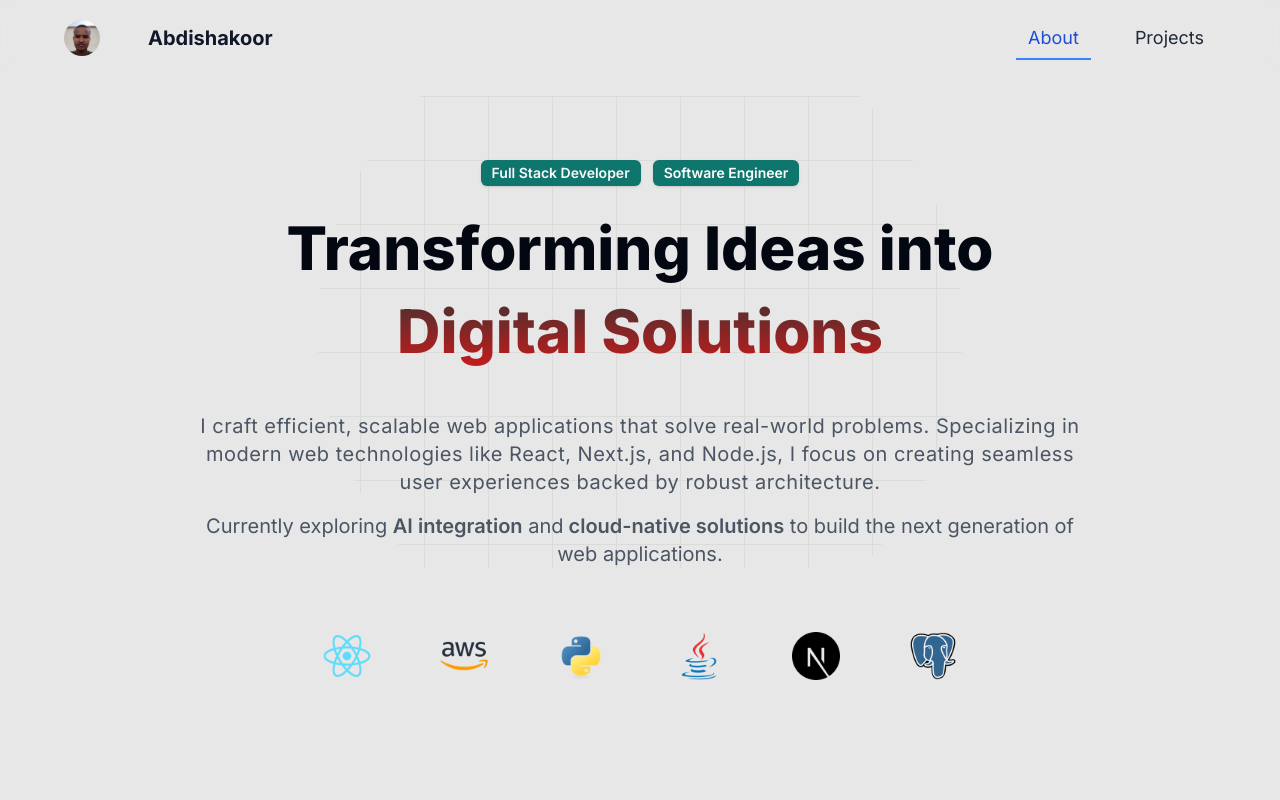
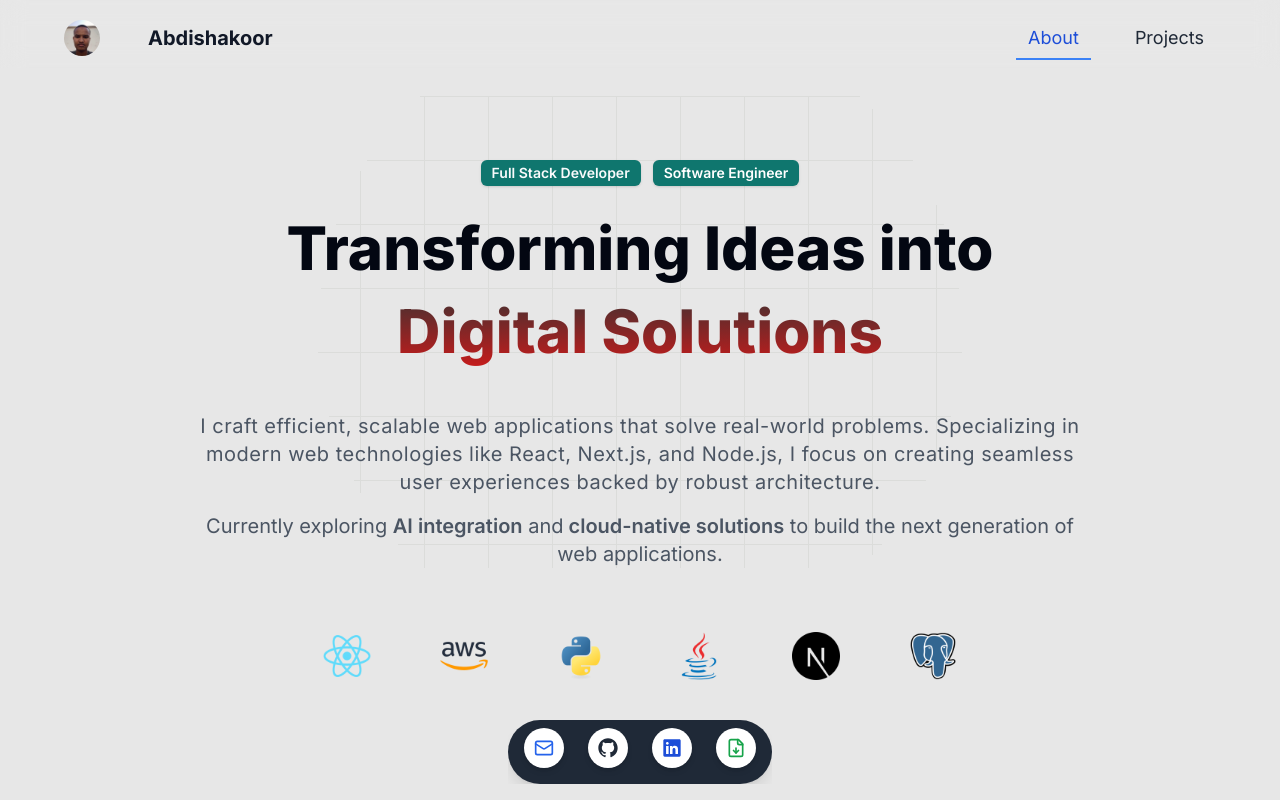
Before and after one commit to abdishakoorx/portfolio, a Next.js app: page / in a window 1280 px wide. Shown: the top 800 px of the page. Built offline with nearby package versions, Linux system fonts and the light colour scheme.

Commit message:
feat: add FooterTabs component and integrate it into the Dashboard

```diff
--- a/app/Dashboard.js
+++ b/app/Dashboard.js
@@ -5,6 +5,7 @@ import Footer from "./_components/Footer"
 import Header from "./_components/Header"
 import Projects from "./_components/Projects"
 import TechTools from "./_components/TechTools"
+import { FooterTabs } from './_components/FooterTabs'
 
 const fadeInUp = {
   initial: {
@@ -41,7 +42,7 @@ export default function Dashboard() {
       variants={staggerContainer}
     >
       <Header />
-      <div className="px-10 pt-24 space-y-20">
+      <div className="px-10 pt-24 mb-16 space-y-20">
         <motion.section
           id="about"
           variants={fadeInUp}
@@ -56,14 +57,8 @@ export default function Dashboard() {
         >
           <Projects />
         </motion.section>
-
-        <motion.section
-          id="contact"
-          variants={fadeInUp}
-        >
-          <Footer />
-        </motion.section>
       </div>
+      <FooterTabs />
     </motion.main>
   )
 }
--- /dev/null
+++ b/app/_components/FooterTabs.jsx
@@ -0,0 +1,52 @@
+import { Dock, DockIcon, DockItem, DockLabel } from '@/components/ui/dock';
+import { FileDown, Mail } from 'lucide-react';
+import { GitHubLogoIcon, LinkedInLogoIcon } from '@radix-ui/react-icons';
+
+const data = [
+    {
+        title: 'Email',
+        icon: <Mail className="w-full h-full text-blue-600" />,
+        href: 'mailto:abdishakoor145@gmail.com',
+    },
+    {
+        title: 'GitHub',
+        icon: <GitHubLogoIcon className="w-full h-full text-gray-800" />,
+        href: 'https://github.com/abdishakoorx',
+    },
+    {
+        title: 'LinkedIn',
+        icon: <LinkedInLogoIcon className="w-full h-full text-blue-700" />,
+        href: 'https://linkedin.com/in/abdishakoorx',
+    },
+    {
+        title: 'Download CV',
+        icon: <FileDown className="w-full h-full text-green-600" />,
+        href: '/ABDISHAKOOR_HASSAN_CV.pdf',
+        download: true,
+    },
+];
+
+
+export function FooterTabs() {
+    return (
+        <div className="fixed max-w-full -translate-x-1/2 bottom-4 left-1/2">
+            <Dock className="items-end gap-6 px-4 py-4 bg-gray-800 rounded-full shadow-lg backdrop-blur-sm">
+                {data.map((item, idx) => (
+                    <a
+                        key={idx}
+                        href={item.href}
+                        target={item.href.startsWith('mailto') ? undefined : '_blank'}
+                        rel={item.href.startsWith('mailto') ? undefined : 'noopener noreferrer'}
+                        className="transition-transform duration-200 hover:scale-105"
+                    >
+                        <DockItem className="transition-colors bg-white rounded-full shadow-md hover:bg-gray-100 aspect-square">
+                            <DockLabel className="font-mono text-sm text-gray-800">{item.title}</DockLabel>
+                            <DockIcon className="text-gray-600">{item.icon}</DockIcon>
+                        </DockItem>
+                    </a>
+                ))}
+            </Dock>
+        </div>
+
+    );
+}
--- /dev/null
+++ b/components/ui/dock.jsx
@@ -0,0 +1,156 @@
+import React, { Children, cloneElement, createContext, useContext, useEffect, useMemo, useRef, useState } from 'react';
+import { motion, useMotionValue, useSpring, useTransform, AnimatePresence } from 'framer-motion';
+import { cn } from '@/lib/utils';
+
+const DOCK_HEIGHT = 128;
+const DEFAULT_MAGNIFICATION = 80;
+const DEFAULT_DISTANCE = 150;
+const DEFAULT_PANEL_HEIGHT = 64;
+
+const DockContext = createContext(undefined);
+
+function DockProvider({ children, value }) {
+  return <DockContext.Provider value={value}>{children}</DockContext.Provider>;
+}
+
+function useDock() {
+  const context = useContext(DockContext);
+  if (!context) {
+    throw new Error('useDock must be used within an DockProvider');
+  }
+  return context;
+}
+
+function Dock({ children, className, spring = { mass: 0.1, stiffness: 150, damping: 12 },
+  magnification = DEFAULT_MAGNIFICATION, distance = DEFAULT_DISTANCE,
+  panelHeight = DEFAULT_PANEL_HEIGHT }) {
+
+  const mouseX = useMotionValue(Infinity);
+  const isHovered = useMotionValue(0);
+
+  const maxHeight = useMemo(() => {
+    return Math.max(DOCK_HEIGHT, magnification + magnification / 2 + 4);
+  }, [magnification]);
+
+  const heightRow = useTransform(isHovered, [0, 1], [panelHeight, maxHeight]);
+  const height = useSpring(heightRow, spring);
+
+  return (
+    <motion.div
+      style={{
+        height: height,
+        scrollbarWidth: 'none',
+      }}
+      className='flex items-end max-w-full mx-2 overflow-x-auto'
+    >
+      <motion.div
+        onMouseMove={(event) => {
+          isHovered.set(1);
+          mouseX.set(event.pageX);
+        }}
+        onMouseLeave={() => {
+          isHovered.set(0);
+          mouseX.set(Infinity);
+        }}
+        className={cn(
+          'mx-auto flex w-fit gap-4 rounded-2xl bg-gray-50 px-4 dark:bg-neutral-900',
+          className
+        )}
+        style={{ height: panelHeight }}
+        role='toolbar'
+        aria-label='Application dock'
+      >
+        <DockProvider value={{ mouseX, spring, distance, magnification }}>
+          {children}
+        </DockProvider>
+      </motion.div>
+    </motion.div>
+  );
+}
+
+function DockItem({ children, className }) {
+  const ref = useRef(null);
+  const { distance, magnification, mouseX, spring } = useDock();
+  const isHovered = useMotionValue(0);
+
+  const mouseDistance = useTransform(mouseX, (val) => {
+    const domRect = ref.current?.getBoundingClientRect() ?? { x: 0, width: 0 };
+    return val - domRect.x - domRect.width / 2;
+  });
+
+  const widthTransform = useTransform(
+    mouseDistance,
+    [-distance, 0, distance],
+    [40, magnification, 40]
+  );
+
+  const width = useSpring(widthTransform, spring);
+
+  return (
+    <motion.div
+      ref={ref}
+      style={{ width }}
+      onHoverStart={() => isHovered.set(1)}
+      onHoverEnd={() => isHovered.set(0)}
+      onFocus={() => isHovered.set(1)}
+      onBlur={() => isHovered.set(0)}
+      className={cn('relative inline-flex items-center justify-center', className)}
+      tabIndex={0}
+      role='button'
+      aria-haspopup='true'
+    >
+      {Children.map(children, (child) =>
+        cloneElement(child, { width, isHovered })
+      )}
+    </motion.div>
+  );
+}
+
+function DockLabel({ children, className, ...rest }) {
+  const { isHovered } = rest;
+  const [isVisible, setIsVisible] = useState(false);
+
+  useEffect(() => {
+    const unsubscribe = isHovered.on('change', (latest) => {
+      setIsVisible(latest === 1);
+    });
+    return () => unsubscribe();
+  }, [isHovered]);
+
+  return (
+    <AnimatePresence>
+      {isVisible && (
+        <motion.div
+          initial={{ opacity: 0, y: 0 }}
+          animate={{ opacity: 1, y: -10 }}
+          exit={{ opacity: 0, y: 0 }}
+          transition={{ duration: 0.2 }}
+          className={cn(
+            'absolute -top-6 left-1/2 w-fit whitespace-pre rounded-md border border-gray-200 bg-gray-100 px-2 py-0.5 text-xs text-neutral-700 dark:border-neutral-900 dark:bg-neutral-800 dark:text-white',
+            className
+          )}
+          role='tooltip'
+          style={{ x: '-50%' }}
+        >
+          {children}
+        </motion.div>
+      )}
+    </AnimatePresence>
+  );
+}
+
+function DockIcon({ children, className, ...rest }) {
+  const { width } = rest;
+  const widthTransform = useTransform(width, (val) => val / 2);
+
+  return (
+    <motion.div
+      style={{ width: widthTransform }}
+      className={cn('flex items-center justify-center', className)}
+    >
+      {children}
+    </motion.div>
+  );
+}
+
+export { Dock, DockIcon, DockItem, DockLabel };
```
Also changed, not shown: 1 other file (tests, documents, lock files or other folders).
